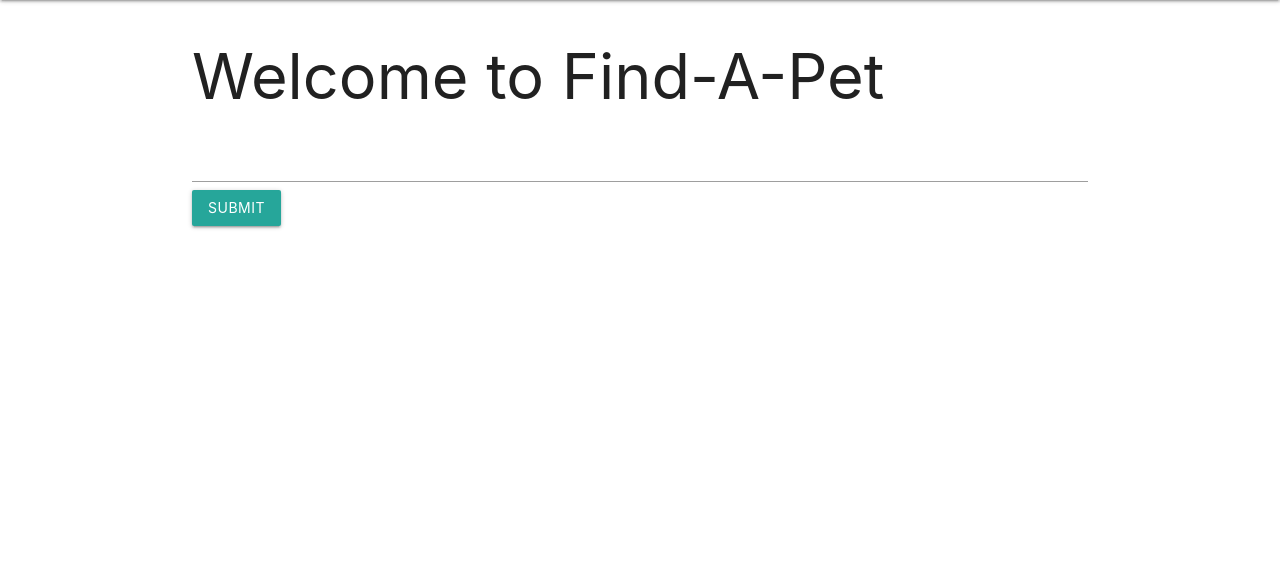
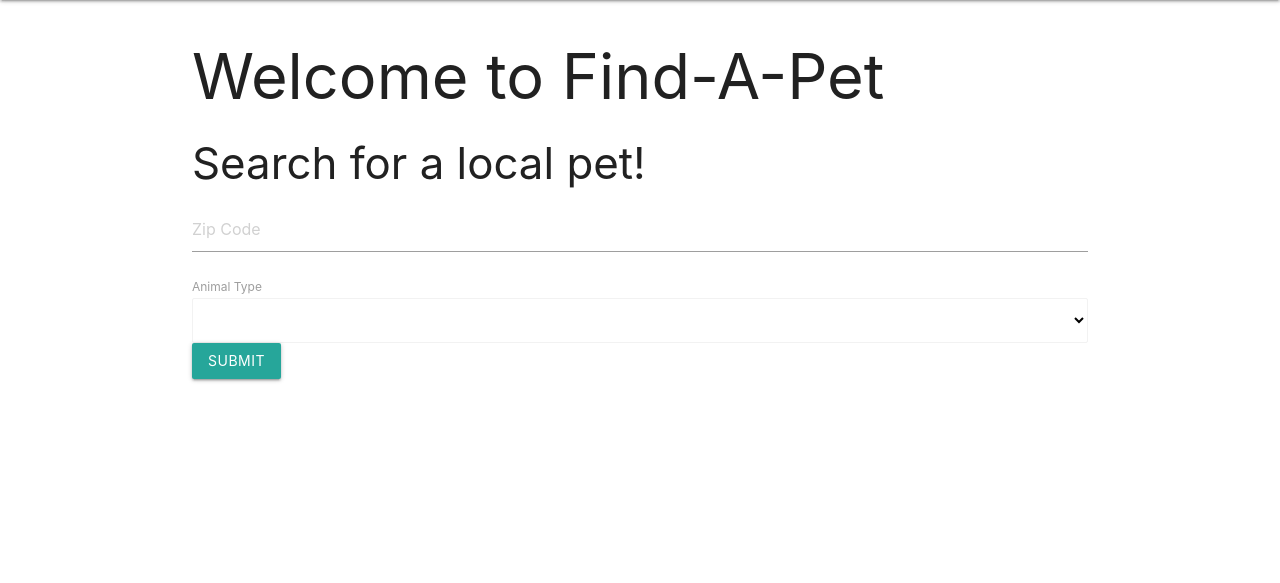
Before and after one commit to kennyyseo/find-a-pet, a Django app: page / in a window 1280 px wide. Shown: the part 64-647 px from the top of the page. Run offline with Django 3.2, Linux system fonts and the light colour scheme; lists and menus that the app fills with data are empty.

Commit message:
Update index.html

```diff
--- a/main_app/templates/index.html
+++ b/main_app/templates/index.html
@@ -1,10 +1,23 @@
 {% extends 'base.html' %} {% block content %}
-
 <h1>Welcome to Find-A-Pet</h1>
-
+<h3>Search for a local pet!</h3>
 <form action="search/" method="GET">
-  <input type="text" name="zip_code" />
+  {% csrf_token %}
+  <div class="input-field">
+    <input
+      placeholder="Zip Code"
+      id="zip_code"
+      type="text"
+      class="validate"
+      name="zip_code"
+    />
+  </div>
+  <label for="pet_type">Animal Type</label>
+  <select name="pet_type" class="browser-default">
+    {% for type in animal_types.types %}
+    <option value="{{ type.name }}">{{ type.name }}</option>
+    {% endfor %}
+  </select>
   <button type="submit" class="btn">Submit</button>
 </form>
-
 {% endblock %}
```
